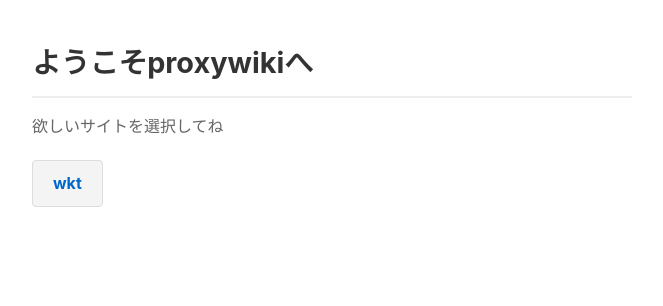
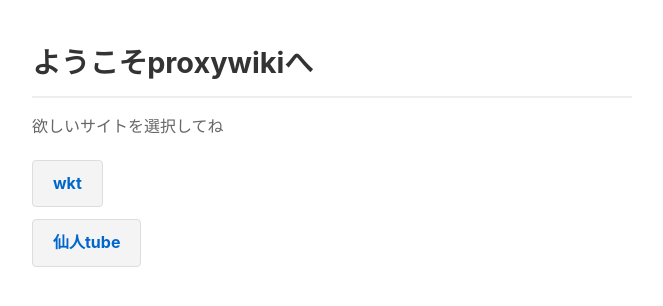
Before and after one commit to xianrentesuchi-bit/A, a plain HTML site: page index.html in a window 1280 px wide. Shown: the whole page, without its empty margins (308-971 px from the left). Drawn offline with Linux system fonts and the light colour scheme.

Commit message:
Update index.html

```diff
--- a/index.html
+++ b/index.html
@@ -58,6 +58,7 @@
     <!-- サイト選択リンク -->
     <ul>
         <li><a href="site/wkt.html" class="btn-link">wkt</a></li>
+        <li><a href="site/sennin.html" class="btn-link">仙人tube</a></li>
     </ul>
 
 </body>
```
